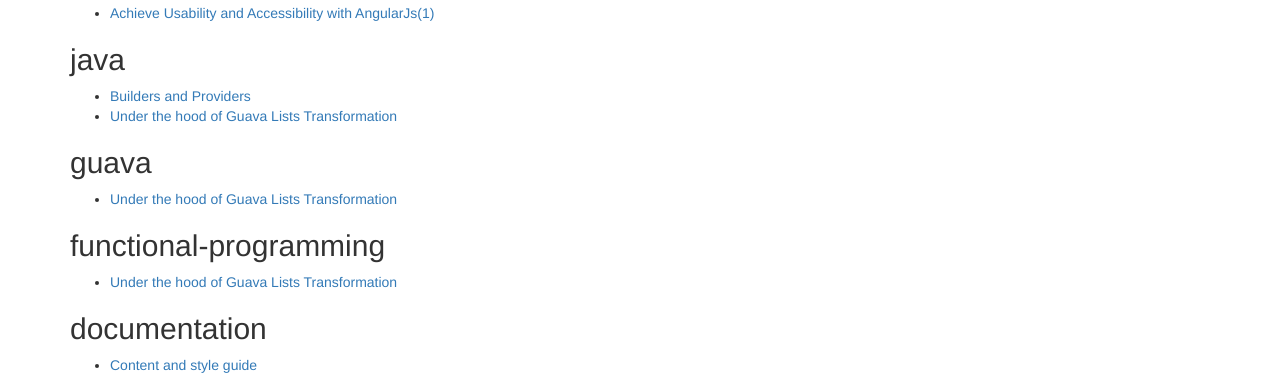
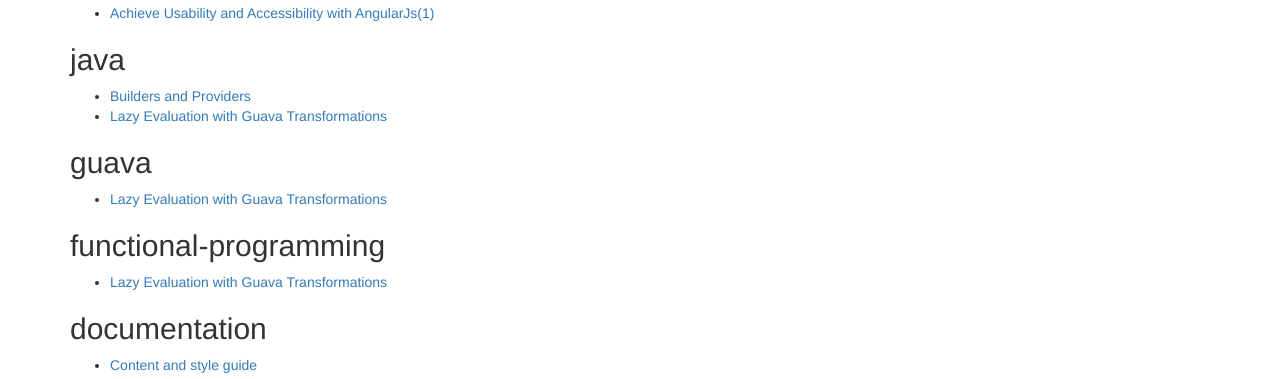
Before and after one commit to 10QueensRoad/10queensroad-staging, a Jekyll site: the page built from tags.html, in a window 1280 px wide and 900 px high, scrolled down 916 px. Shown: the part 152-531 px from the top of the window. Built offline with Jekyll 4.4.1, drawn with Linux system fonts in a browser that asks for light colours; nearby versions of some CDN libraries; library files that are not in the unit come from our copies; Markdown is read by kramdown in place of the engine named in the settings.

Commit message:
Update 2013-11-15-guava-transform.md

```diff
--- a/_posts/2013-11-15-guava-transform.md
+++ b/_posts/2013-11-15-guava-transform.md
@@ -1,6 +1,6 @@
 ---
 layout: post
-title: "Under the hood of Guava Lists Transformation"
+title: "Lazy Evaluation with Guava Transformations"
 category: java
 tags: [java, guava, functional-programming]
 author: "Bin Chen"
```
